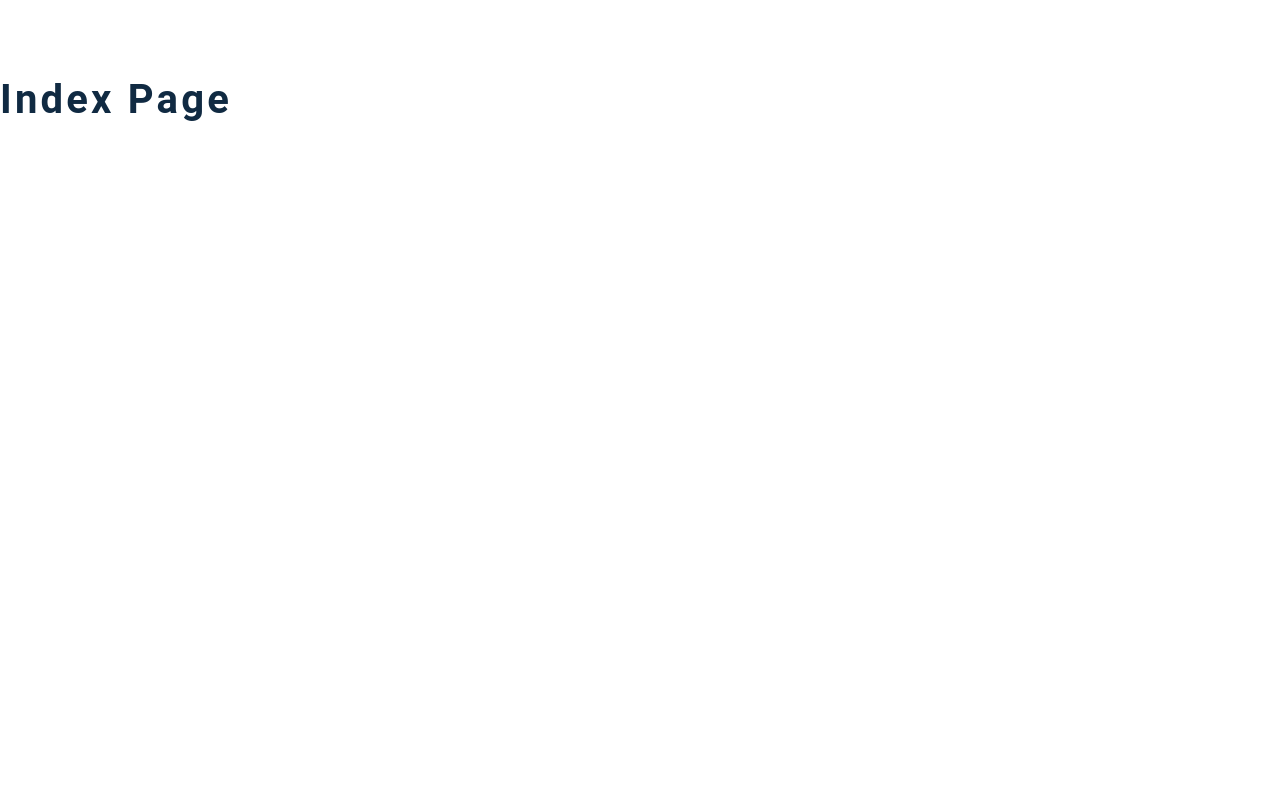
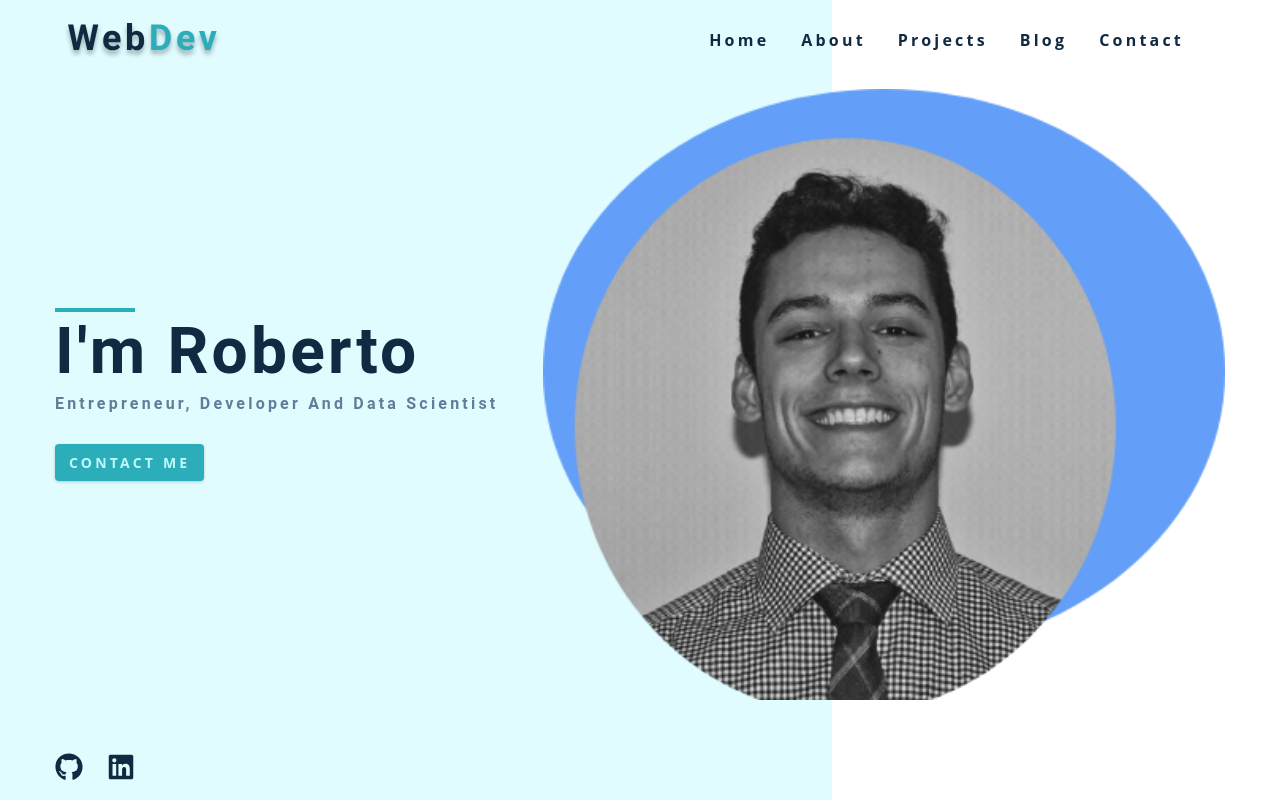
Before and after one commit to roblen001/portfoli-gatsby, a Gatsby site: page / in a window 1280 px wide. Built offline with nearby package versions, Linux system fonts and the light colour scheme; Gatsby itself is replaced by a stand-in of ours.

Commit message:
Hero Page Components

```diff
--- a/src/components/Hero.js
+++ b/src/components/Hero.js
@@ -3,10 +3,44 @@ import Image from "gatsby-image"
 import { Link } from "gatsby"
 import { graphql, useStaticQuery } from "gatsby"
 import SocialLinks from "../constants/socialLinks"
-// ...GatsbyImageSharpFluid
+
+const query = graphql`
+  {
+    file(relativePath: { eq: "hero-img3.png" }) {
+      childImageSharp {
+        fluid {
+          ...GatsbyImageSharpFluid
+        }
+      }
+    }
+  }
+`
 
 const Hero = () => {
-  return <h2>hero component</h2>
+  const {
+    file: {
+      childImageSharp: { fluid },
+    },
+  } = useStaticQuery(query)
+
+  return (
+    <header className="hero">
+      <div className="section-center hero-center">
+        <article className="hero-info">
+          <div>
+            <div className="underline"></div>
+            <h1>i'm Roberto</h1>
+            <h4>Entrepreneur, developer and data scientist</h4>
+            <Link to="/contact" className="btn">
+              contact me
+            </Link>
+          </div>
+        </article>
+        <Image fluid={fluid} className="hero-img" />
+        <SocialLinks />
+      </div>
+    </header>
+  )
 }
 
 export default Hero
--- a/src/components/Layout.js
+++ b/src/components/Layout.js
@@ -6,7 +6,8 @@ import Footer from "./Footer"
 const Layout = ({ children }) => {
   return (
     <>
-      <h2>layout component</h2>
+      <Navbar />
+      {children}
     </>
   )
 }
--- a/src/components/Navbar.js
+++ b/src/components/Navbar.js
@@ -2,8 +2,21 @@ import React from "react"
 import logo from "../assets/logo.svg"
 import { FaAlignRight } from "react-icons/fa"
 import PageLinks from "../constants/links"
+
 const Navbar = () => {
-  return <h2>navbar component</h2>
+  return (
+    <nav className="navbar">
+      <div className="nav-center">
+        <div className="nav-header">
+          <img src={logo} alt="logo" />
+          <button type="button" className="toggle-btn">
+            <FaAlignRight></FaAlignRight>
+          </button>
+        </div>
+        <PageLinks styleClass="nav-links"></PageLinks>
+      </div>
+    </nav>
+  )
 }
 
 export default Navbar
--- a/src/constants/socialLinks.js
+++ b/src/constants/socialLinks.js
@@ -1,37 +1,22 @@
 import React from "react"
 import {
-  FaFacebookSquare,
   FaLinkedin,
   FaDribbbleSquare,
   FaBehanceSquare,
   FaTwitterSquare,
+  FaGithub,
 } from "react-icons/fa"
 
 const data = [
   {
     id: 1,
-    icon: <FaFacebookSquare className="social-icon"></FaFacebookSquare>,
-    url: "https://www.twitter.com",
+    icon: <FaGithub className="social-icon"></FaGithub>,
+    url: "https://github.com/roblen001",
   },
   {
     id: 2,
     icon: <FaLinkedin className="social-icon"></FaLinkedin>,
-    url: "https://www.twitter.com",
-  },
-  {
-    id: 3,
-    icon: <FaDribbbleSquare className="social-icon"></FaDribbbleSquare>,
-    url: "https://www.twitter.com",
-  },
-  {
-    id: 4,
-    icon: <FaBehanceSquare className="social-icon"></FaBehanceSquare>,
-    url: "https://www.twitter.com",
-  },
-  {
-    id: 5,
-    icon: <FaTwitterSquare className="social-icon"></FaTwitterSquare>,
-    url: "https://www.twitter.com",
+    url: "https://www.linkedin.com/in/roberto-lentini-908843173/",
   },
 ]
 const links = data.map(link => {
--- a/src/css/main.css
+++ b/src/css/main.css
@@ -190,7 +190,7 @@ p {
 /* social links */
 .social-links {
   margin-top: 2rem;
-  width: 15rem;
+  width: 5rem;
   display: flex;
   justify-content: space-between;
 }
--- a/src/pages/index.js
+++ b/src/pages/index.js
@@ -7,6 +7,10 @@ import Jobs from "../components/Jobs"
 import Projects from "../components/Projects"
 import Blogs from "../components/Blogs"
 export default () => {
-  return <h2>index page</h2>
+  return (
+    <Layout>
+      <Hero />
+    </Layout>
+  )
 }
 // ...GatsbyImageSharpFluid
```
Also changed, not shown: src/assets/hero-img.png (deleted), src/assets/hero-img3.png (added).
